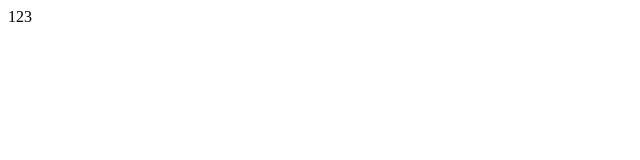
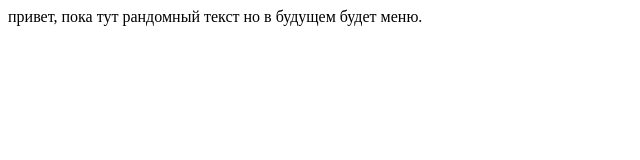
Before and after one commit to islagit/milfcoffee, a plain HTML site: page index.html in a window 1280 px wide. Shown: the whole page, without its empty margins (0-640 px from the left). Drawn offline with Linux system fonts and the light colour scheme.

Commit message:
hello text

```diff
--- a/index.html
+++ b/index.html
@@ -10,7 +10,7 @@
 </head>
 
 <body>
-    123
+    привет, пока тут рандомный текст но в будущем будет меню.
 </body>
 
 </html>
```
